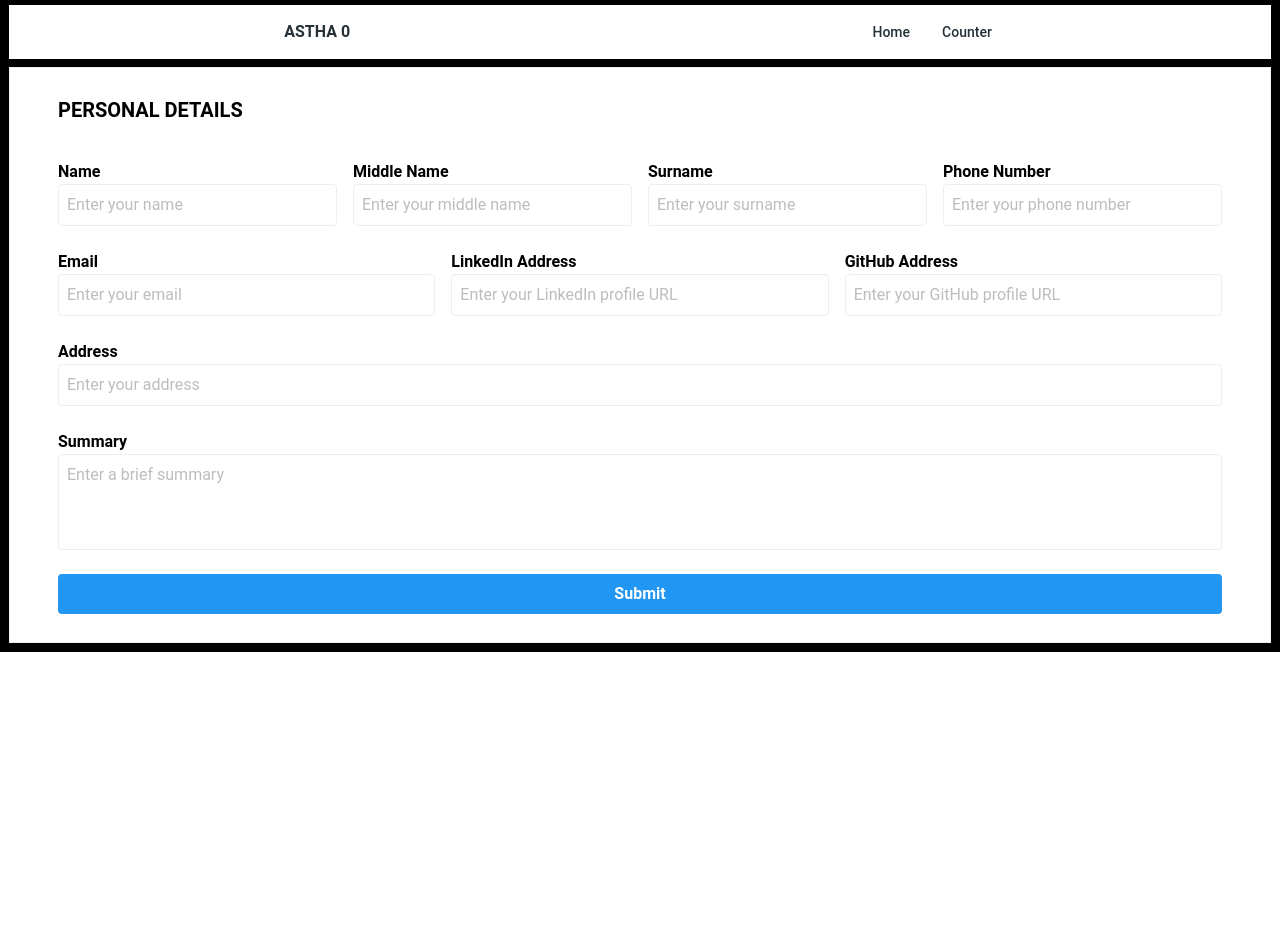
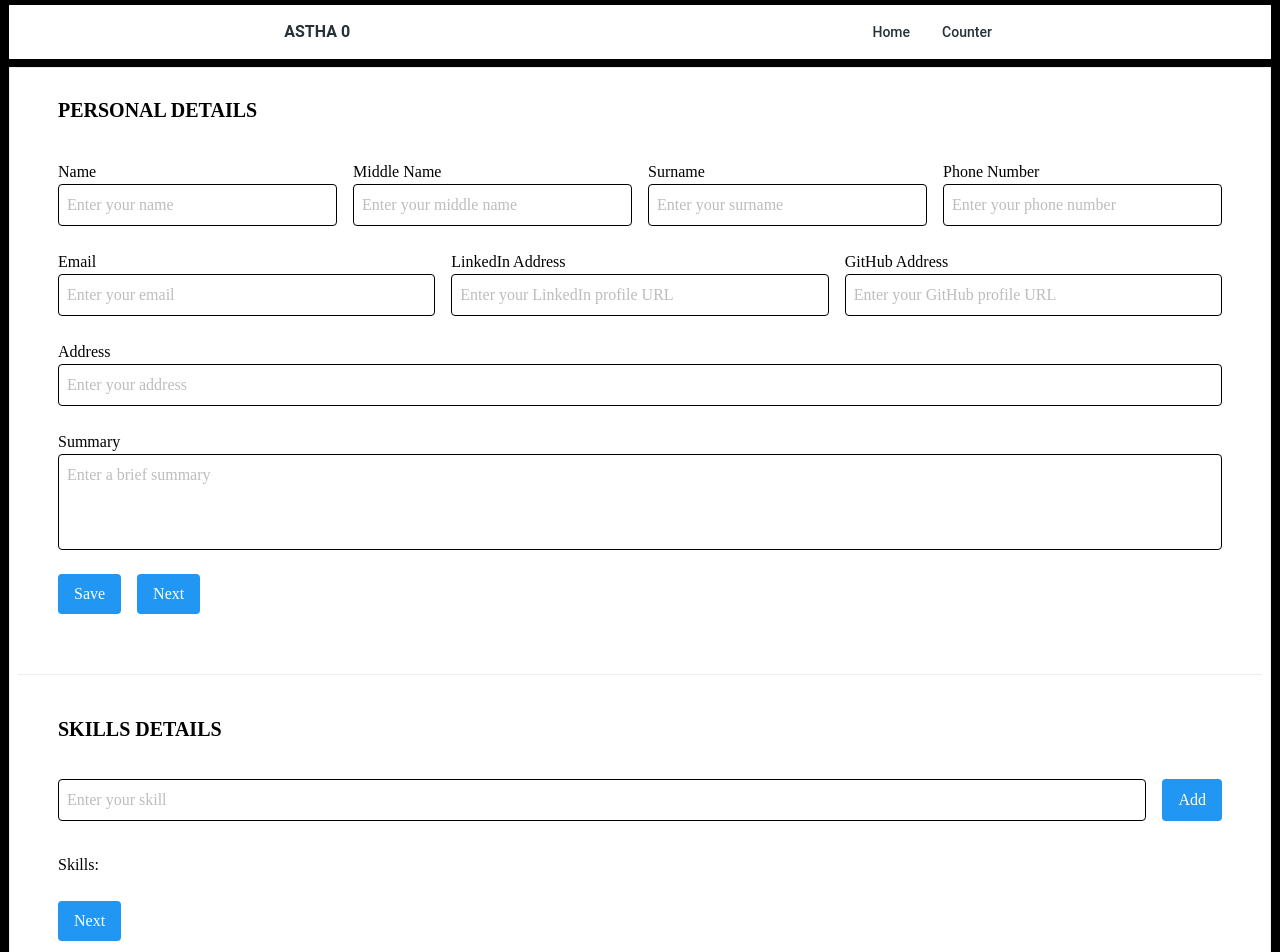
Before and after one commit to aniWakalkar/06_resume_builder, a React (Create React App) app: page /06_resume_builder/editor in a window 1280 px wide. Shown: the top 952 px of the page. Before the commit the page ends 800 px from the top, so only its background shows below. Built offline with nearby package versions, Linux system fonts and the light colour scheme.

Commit message:
add new skills logic added

```diff
--- a/src/components/Editor.jsx
+++ b/src/components/Editor.jsx
@@ -1,42 +1,60 @@
-import {React, useState} from 'react';
+import {React, useState, useEffect} from 'react';
 
 const Editor = () => {
 
   const [personalDetails, setPersonalDetails] = useState({});
+  const [borderColor, setBorderColor] = useState('black'); // Default border color
+  const [skills, setSkills] = useState([]); // Default border color
+  const [currentSkill, setCurrentSkill] = useState('');
 
   const personalDetailsMethod = (e) => {
-    const { name, value } = e.target; // Extract name and value from the event
+    const { name, value } = e.target;
     setPersonalDetails((prevDetails) => ({
-      ...prevDetails, // Spread the existing details
-      [name]: value,  // Update the specific field
+      ...prevDetails,
+      [name]: value,
     }));
-
-    console.log(personalDetails)
   };
 
+
+  const addSkill = (e) => {
+    e.preventDefault()
+    if (currentSkill.trim() !== '') {
+      setSkills((prev) => [...prev, currentSkill.trim()]); // Add the current skill to the array
+      setCurrentSkill(''); // Clear the input field
+    }
+  };
+
+
+  useEffect(() => {
+    console.log('Skills updated:', skills);
+  }, [skills]);
+
   return (
-    <div className='h-[100%] p-2 mx-2 my-2 bg-white border shadow'>
+    <div className='font-serif h-[100%] p-2 mx-2 my-2 bg-white border shadow'>
       {/* <h4 className='font-bold text-xl mb-4 ml-10 mt-5'>WELCOME TO EDITOR</h4> */}
       <h4 className='font-bold text-xl mb-4 ml-10 mt-5'>PERSONAL DETAILS</h4>
       <form className="flex flex-col gap-6 px-10 py-5">
         {/* Name, Middle Name, PhoneNumber and Surname in One Line */}
         <div className="flex flex-wrap gap-4">
           <div className="flex flex-col flex-1">
-            <label className="font-semibold" htmlFor="name">Name</label>
+            <label className="font-medium" htmlFor="name">Name</label>
             <input
-              name='name'
+              name="name"
               id="name"
               type="text"
               className="border rounded p-2"
               placeholder="Enter your name"
               value={personalDetails.name}
               onChange={personalDetailsMethod}
+              style={{ border: `1px solid ${borderColor}` }}
+              onFocus={()=>{setBorderColor('blue')}}
+              onBlur={()=>{setBorderColor('black')}}
               required
             />
           </div>
 
           <div className="flex flex-col flex-1">
-            <label className="font-semibold" htmlFor="middle-name">Middle Name</label>
+            <label className="font-medium" htmlFor="middle-name">Middle Name</label>
             <input
               name="middle"
               id="middle"
@@ -45,12 +63,15 @@ const Editor = () => {
               placeholder="Enter your middle name"
               value={personalDetails.middle}
               onChange={personalDetailsMethod}
+              style={{ border: `1px solid ${borderColor}` }}
+              onFocus={()=>{setBorderColor('blue')}}
+              onBlur={()=>{setBorderColor('black')}}
               required
             />
           </div>
 
           <div className="flex flex-col flex-1">
-            <label className="font-semibold" htmlFor="surname">Surname</label>
+            <label className="font-medium" htmlFor="surname">Surname</label>
             <input
               name="surname"
               id="surname"
@@ -59,12 +80,15 @@ const Editor = () => {
               placeholder="Enter your surname"
               value={personalDetails.surname}
               onChange={personalDetailsMethod}
+              style={{ border: `1px solid ${borderColor}` }}
+              onFocus={()=>{setBorderColor('blue')}}
+              onBlur={()=>{setBorderColor('black')}}
               required
             />
           </div>
 
           <div className="flex flex-col flex-1">
-            <label className="font-semibold" htmlFor="phone">Phone Number</label>
+            <label className="font-medium" htmlFor="phone">Phone Number</label>
             <input
               name="phone"
               id="phone"
@@ -75,6 +99,9 @@ const Editor = () => {
               pattern="\d{10}"
               value={personalDetails.phone}
               onChange={personalDetailsMethod}
+              style={{ border: `1px solid ${borderColor}` }}
+              onFocus={()=>{setBorderColor('blue')}}
+              onBlur={()=>{setBorderColor('black')}}
               required
             />
           </div>
@@ -83,33 +110,42 @@ const Editor = () => {
           {/* Email , LinkedIn and Github*/}
         <div className="flex flex-wrap gap-4">
           <div className="flex flex-col flex-1">
-            <label className="font-semibold" htmlFor="email">Email</label>
+            <label className="font-medium" htmlFor="email">Email</label>
             <input
               id="email"
               type="email"
               className="border rounded p-2"
               placeholder="Enter your email"
+              style={{ border: `1px solid ${borderColor}` }}
+              onFocus={()=>{setBorderColor('blue')}}
+              onBlur={()=>{setBorderColor('black')}}
               required
             />
           </div>
 
           <div className="flex flex-col flex-1">
-            <label className="font-semibold" htmlFor="linkedin">LinkedIn Address</label>
+            <label className="font-medium" htmlFor="linkedin">LinkedIn Address</label>
             <input
               id="linkedin"
               type="url"
               className="border rounded p-2"
               placeholder="Enter your LinkedIn profile URL"
+              style={{ border: `1px solid ${borderColor}` }}
+              onFocus={()=>{setBorderColor('blue')}}
+              onBlur={()=>{setBorderColor('black')}}
             />
           </div>
 
           <div className="flex flex-col flex-1">
-            <label className="font-semibold" htmlFor="github">GitHub Address</label>
+            <label className="font-medium" htmlFor="github">GitHub Address</label>
             <input
               id="github"
               type="url"
               className="border rounded p-2"
               placeholder="Enter your GitHub profile URL"
+              style={{ border: `1px solid ${borderColor}` }}
+              onFocus={()=>{setBorderColor('blue')}}
+              onBlur={()=>{setBorderColor('black')}}
               required
             />
           </div>
@@ -117,34 +153,95 @@ const Editor = () => {
 
         {/* Address */}
         <div className="flex flex-col">
-          <label className="font-semibold" htmlFor="address">Address</label>
+          <label className="font-medium" htmlFor="address">Address</label>
           <input
             id="address"
             type="text"
             className="border rounded p-2"
             placeholder="Enter your address"
+            style={{ border: `1px solid ${borderColor}` }}
+            onFocus={()=>{setBorderColor('blue')}}
+            onBlur={()=>{setBorderColor('black')}}
           />
         </div>
 
 
         <div className="flex flex-col">
-          <label className="font-semibold" htmlFor="summary">Summary</label>
+          <label className="font-medium" htmlFor="summary">Summary</label>
           <textarea
             id="summary"
             className="border rounded p-2 resize-none h-24"
             placeholder="Enter a brief summary"
+            style={{ border: `1px solid ${borderColor}` }}
+            onFocus={()=>{setBorderColor('blue')}}
+            onBlur={()=>{setBorderColor('black')}}
             required
           ></textarea>
         </div>
 
 
         {/* Submit Button */}
-        <button
-          type="submit"
-          className="bg-blue-500 text-white font-semibold py-2 px-4 rounded hover:bg-blue-600"
-        >
-          Submit
-        </button>
+        <div className="flex flex-wrap gap-4">
+          <button
+            className="bg-blue-500 text-white font-medium py-2 px-4 rounded hover:bg-blue-600"
+          >
+            Save
+          </button>
+
+          <button
+            className="bg-blue-500 text-white font-medium py-2 px-4 rounded hover:bg-blue-600"
+          >
+            Next
+          </button>
+        </div>
+      </form>
+
+      <hr className='my-10'/>
+
+      <h4 className='font-bold text-xl mb-4 ml-10 mt-10'>SKILLS DETAILS</h4>
+      <form className="flex flex-col gap-6 px-10 py-5">
+        {/* Name, Middle Name, PhoneNumber and Surname in One Line */}
+        <div className="flex flex-wrap gap-4">
+          <div className="flex flex-col flex-1">
+            <input
+              name="skill"
+              id="skill"
+              type="text"
+              className="border rounded p-2"
+              placeholder="Enter your skill"
+              value={currentSkill} // Controlled input for the current skill
+              onChange={(e) => setCurrentSkill(e.target.value)} // Update the current skill
+              style={{ border: `1px solid ${borderColor}` }} // Dynamic border color
+              onFocus={() => setBorderColor('blue')} // Change border color on focus
+              onBlur={() => setBorderColor('black')} // Reset border color on blur
+            />
+          </div>
+          <button
+            type='button'
+            onClick={addSkill} // Add the skill to the array
+            className="bg-blue-500 text-white font-medium py-2 px-4 rounded hover:bg-blue-600"
+          >
+            Add
+          </button>
+          <div className="w-full mt-4">
+            <h3 className="font-medium">Skills:</h3>
+            <ul className="list-disc pl-6">
+              {skills.map((skill, index) => (
+                <li key={index}>{skill}</li> // Display the skills
+              ))}
+            </ul>
+          </div>
+        </div>
+
+        {/* Submit Button */}
+        <div className="flex flex-wrap gap-4">
+
+          <button
+            className="bg-blue-500 text-white font-medium py-2 px-4 rounded hover:bg-blue-600"
+          >
+            Next
+          </button>
+        </div>
       </form>
     </div>
   );
```
